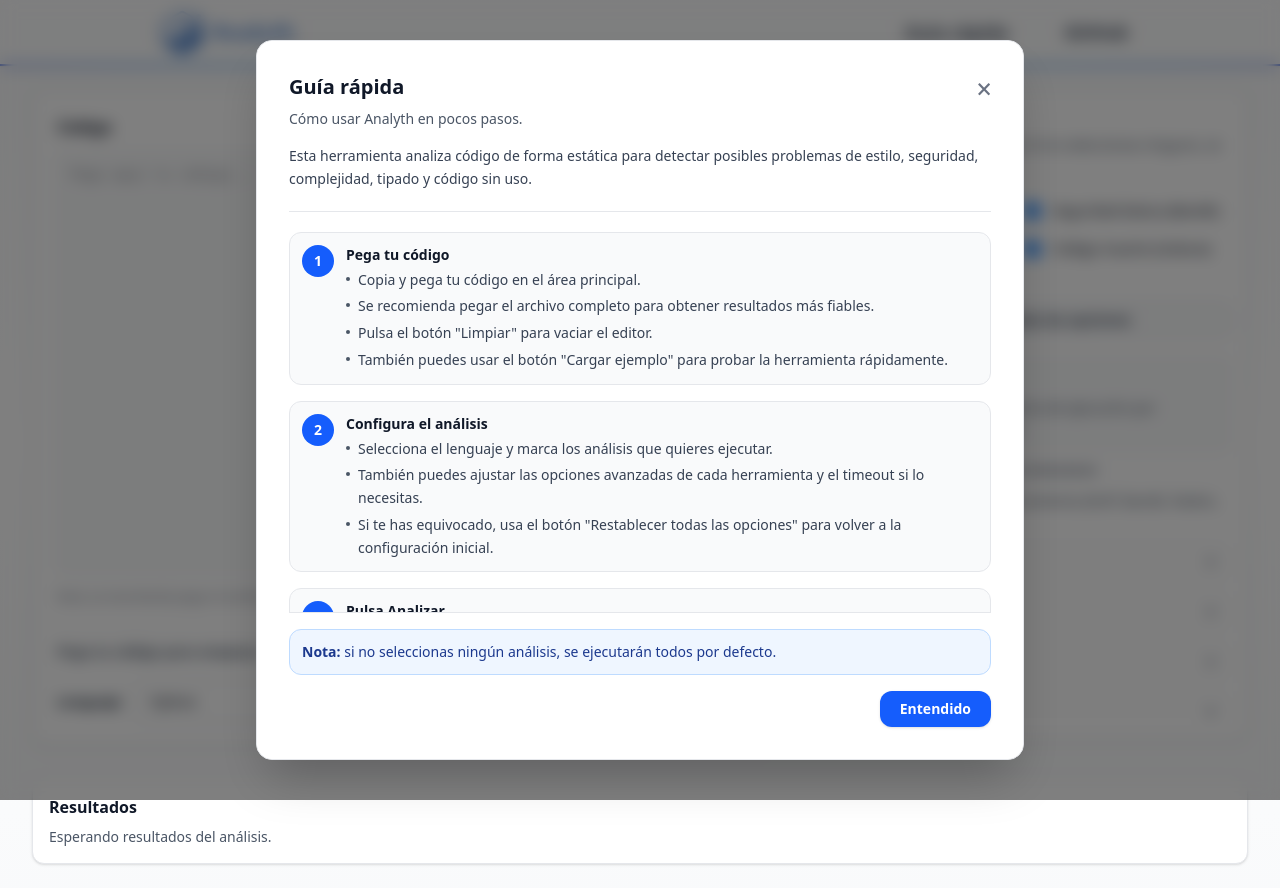
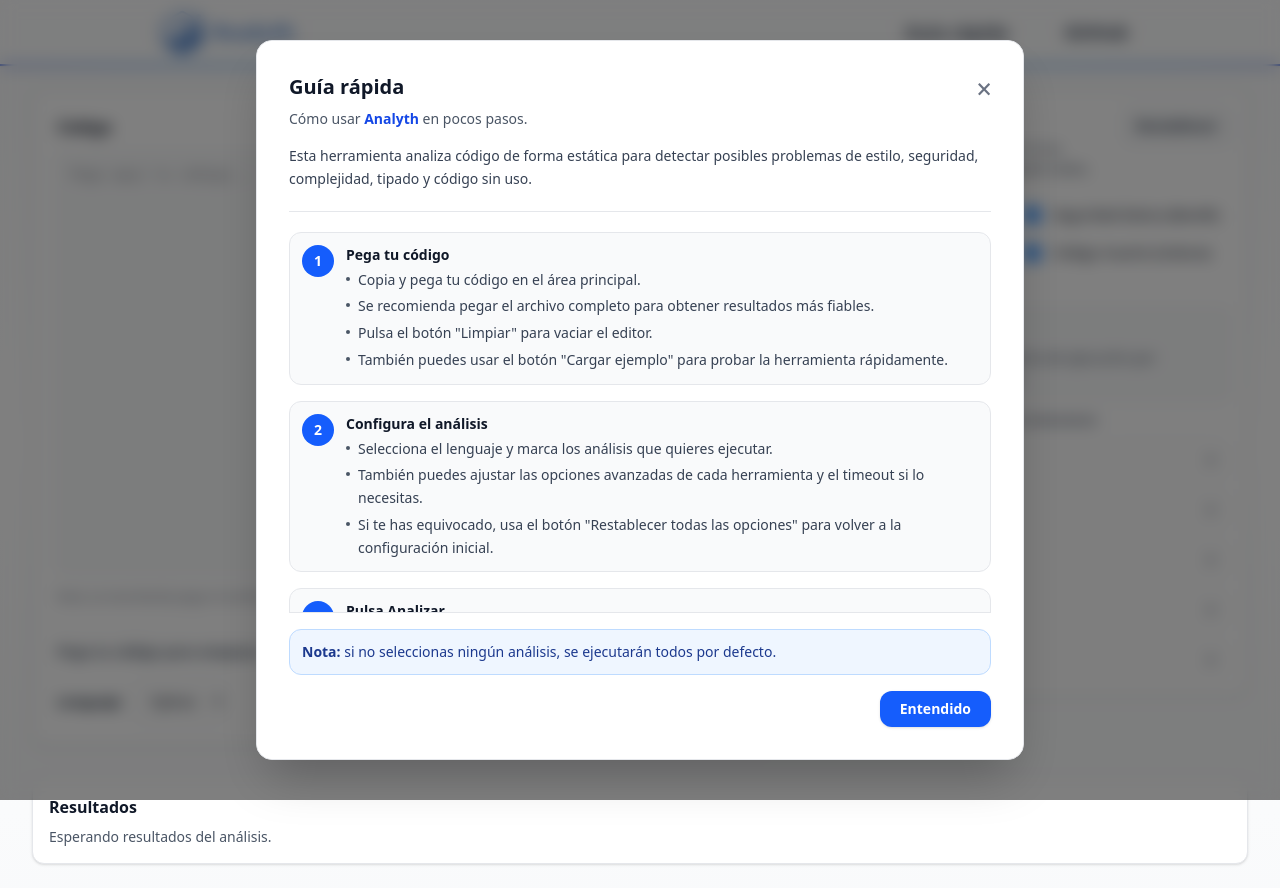
Before and after one commit to Mxttyyyy/uah-tfg-2025, a React app in the folder frontend/: page / in a window 1280 px wide. Both pictures are taken after a click on the link "Guía rápida". Built offline with nearby package versions, Linux system fonts and the light colour scheme; the HTML template or start-up script is replaced by a standard one.

Commit message:
Ajustar botón de restablecer opciones y corregir fallo de scroll en el modal

```diff
--- a/frontend/src/components/CodeActions.jsx
+++ b/frontend/src/components/CodeActions.jsx
@@ -11,6 +11,7 @@
  *
  * Props:
  * - code: string (contenido actual del textarea)
+ * - language: string (lenguaje seleccionado)
  * - isLoading: boolean (true mientras estás esperando la respuesta del análisis)
  * - onAnalyze: () => void
  * - onClear: () => void
@@ -27,7 +28,7 @@
   // Lista de lenguajes soportados por la herramienta
   const LANGUAGES = [
     { value: "python", label: "Python" },
-    { value: "java", label: "Java (próximamente)", disabled: true },
+    { value: "java", label: "Java", disabled: true },
   ];
 
   // Obtenemos valores dependiendo del estado del análisis
@@ -38,6 +39,7 @@
 
   return (
     <div className="flex w-full flex-wrap justify-between flex-col gap-5">
+
       {/* FILA 1 - INFO */}
       <div className="flex-1 text-sm font-semibold text-gray-600">
         {isLoading ? (
@@ -51,6 +53,7 @@
 
       {/* FILA 2 - CONTROLES */}
       <div className="flex flex-col gap-4 sm:flex-row sm:items-center sm:justify-between">
+
         {/* Selector (izquierda) */}
         <div className="flex items-center gap-3 shrink-0">
           <label
--- a/frontend/src/components/OptionsPanel.jsx
+++ b/frontend/src/components/OptionsPanel.jsx
@@ -132,13 +132,30 @@
         "overflow-hidden",
       ].join(" ")}
     >
-      <div className="mb-4 items-start justify-between gap-3">
+      <div className="mb-4 flex items-start justify-between gap-3">
+        <div className="min-w-0">
           <h2 className="text-base font-semibold text-gray-900">Opciones</h2>
-        <p className="mt-1 text-sm text-gray-600">
-          Selecciona qué análisis ejecutar. Si no seleccionas ninguno, se
-          ejecutarán todos.
+          <p className="mt-2 text-sm text-gray-600">
+            Selecciona qué análisis ejecutar. Si no seleccionas ninguno,
+            se ejecutarán todos.
           </p>
+        </div>
 
+        {/* Botón de reset options para resoluciones menores */}
+        <button
+          type="button"
+          onClick={resetOptionsToDefault}
+          className={`
+            md:inline-flex 2xl:hidden
+            rounded-lg border border-gray-300 bg-gray-50 px-3 py-2
+            text-sm font-semibold text-gray-700
+            hover:bg-gray-100 hover:text-gray-900 transition
+            whitespace-nowrap cursor-pointer
+          `}
+          title="Restaura selección, timeout y opciones avanzadas a valores por defecto"
+        >
+          Restablecer
+        </button>
       </div>
 
       {/* Selección de análisis (enabled) */}
@@ -175,11 +192,12 @@
         />
       </div>
 
-        {/* Botón de restablecer valores de options */}
+      {/* Botón de reset options para resoluciones grandes */}
       <button
         type="button"
         onClick={resetOptionsToDefault}
         className={`
+          hidden 2xl:block
           rounded-lg border border-gray-300 bg-gray-50
           px-3 py-1.5 text-sm font-semibold text-gray-700
           hover:bg-gray-100 hover:text-gray-900 active:bg-blue-100
@@ -239,7 +257,9 @@
 
       {/* Opciones por herramienta */}
       <div className="flex-1 min-h-0 overflow-auto pr-1 space-y-3 scrollbar-modern">
-        <p className="text-sm text-gray-600">
+
+        {/* Escondemos el texto en resoluciones menores */}
+        <p className="hidden 2xl:block text-sm text-gray-600">
           Ajustes específicos de cada herramienta (Ruff, Bandit, Radon, Vulture,
           Mypy).
         </p>
--- a/frontend/src/components/QuickGuideModal.jsx
+++ b/frontend/src/components/QuickGuideModal.jsx
@@ -1,3 +1,4 @@
+import { useEffect } from "react";
 /**
  * Modal de Guía Rápida.
  *
@@ -8,6 +9,19 @@
  * - onClose: function (cerrar modal)
  */
 export default function QuickGuideModal({ open, onClose }) {
+
+  // Eliminar el scroll cuando se abre el modal
+  useEffect(() => {
+    if (!open) return;
+
+    const prevOverflow = document.body.style.overflow;
+    document.body.style.overflow = "hidden";
+
+    return () => {
+      document.body.style.overflow = prevOverflow;
+    };
+  }, [open]);
+
   if (!open) return null;
 
   // Pasos de la guía rápida. El texto se mostrará dividido en bullets por frases.
@@ -63,9 +77,13 @@
         <div className="shrink-0 px-6 pt-6 sm:px-8 sm:pt-8 bg-white rounded-2xl">
           <div className="flex items-start justify-between gap-4">
             <div>
-              <h2 className="text-xl font-semibold text-gray-900">Guía rápida</h2>
+              <h2 className="text-xl font-semibold text-gray-900">
+                Guía rápida
+              </h2>
               <p className="mt-2 text-sm text-gray-600">
-                Cómo usar Analyth en pocos pasos.
+                Cómo usar{" "}
+                <span className="font-semibold text-blue-700 ">Analyth</span> en
+                pocos pasos.
               </p>
             </div>
 
@@ -86,8 +104,8 @@
           {/* Intro */}
           <p className="mt-4 text-sm text-gray-700 leading-relaxed">
             Esta herramienta analiza código de forma estática para detectar
-            posibles problemas de estilo, seguridad, complejidad, tipado y código
-            sin uso.
+            posibles problemas de estilo, seguridad, complejidad, tipado y
+            código sin uso.
           </p>
 
           {/* Separador suave */}
@@ -134,8 +152,8 @@
 
           {/* Nota */}
           <div className="mt-4 rounded-xl border border-blue-200 bg-blue-50 p-3 text-sm text-blue-900">
-            <span className="font-semibold">Nota:</span> si no seleccionas ningún
-            análisis, se ejecutarán todos por defecto.
+            <span className="font-semibold">Nota:</span> si no seleccionas
+            ningún análisis, se ejecutarán todos por defecto.
           </div>
 
           {/* Botón */}
```
Lines whose indentation alone changed are shown as unchanged.
